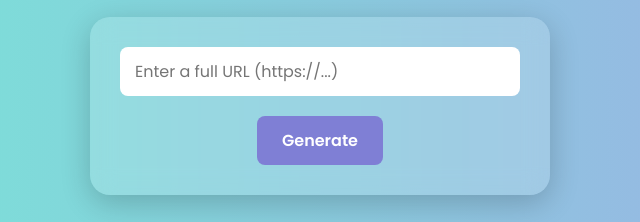
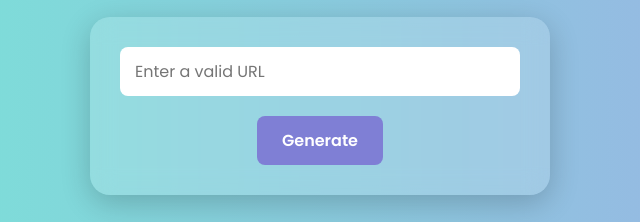
Before and after one commit to ArunKBiju/qr-code-generator, a plain HTML site: page index.html in a window 1280 px wide. Shown: the part 281-503 px from the top of the page, 320-960 px from the left. Drawn offline with Linux system fonts and the light colour scheme.

Commit message:
Update index.html

```diff
--- a/index.html
+++ b/index.html
@@ -11,7 +11,7 @@
   <div class="container">
     <h1>✨ QR Code Generator</h1>
     <div class="card">
-      <input type="text" id="input" placeholder="Enter a full URL (https://...)" />
+      <input type="text" id="input" placeholder="Enter a valid URL" />
       <button onclick="generate()">Generate</button>
     </div>
 
```
